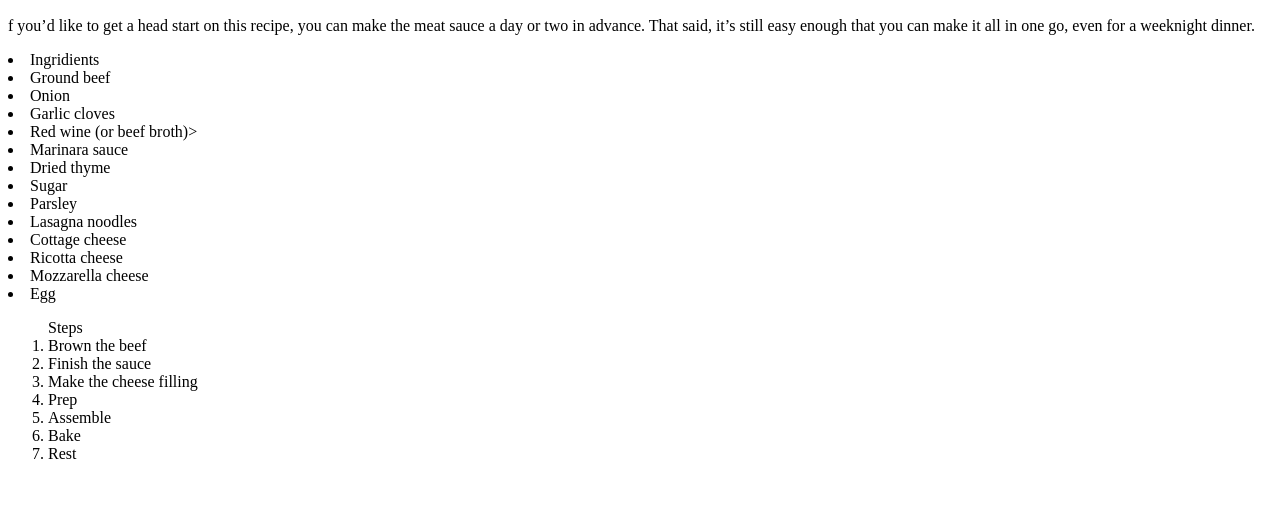
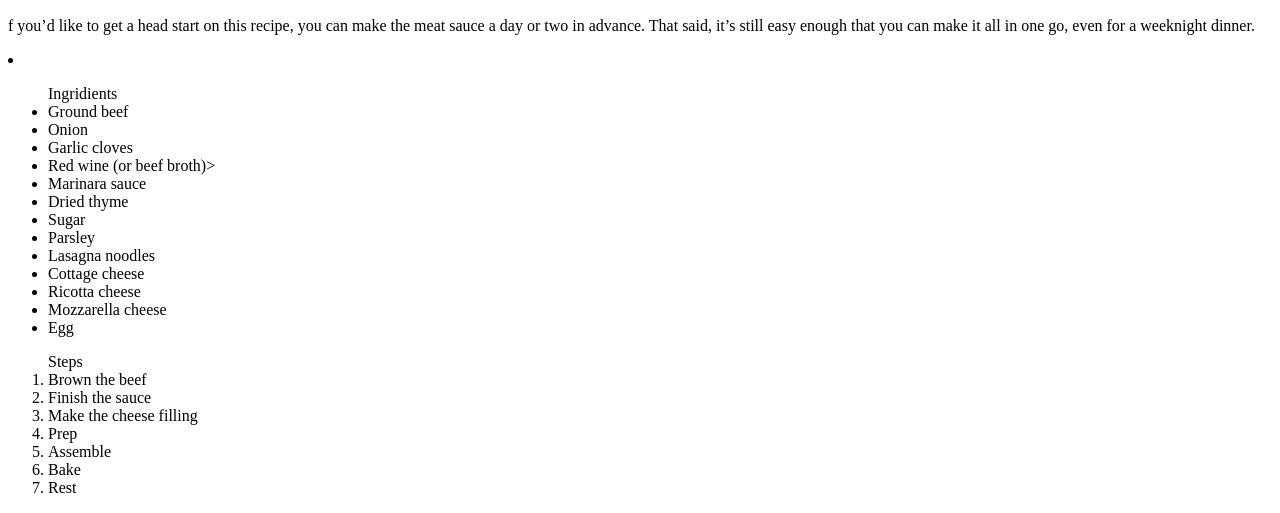
Before and after one commit to denizhadzi/odin-recipes, a plain HTML site: page recipes/lasagna.html in a window 1280 px wide. Shown: the part 434-947 px from the top of the page. Before the commit the page ends 913 px from the top, so only its background shows below. Drawn offline with Linux system fonts and the light colour scheme.

Commit message:
Correct sintax for the list ordering

```diff
--- a/recipes/lasagna.html
+++ b/recipes/lasagna.html
@@ -14,7 +14,7 @@
 
 
     <li>
-        <ui>Ingridients
+        <ul>Ingridients
             <li>Ground beef</li>
             <li>Onion</li>
             <li>Garlic cloves</li>
```
Also changed, not shown: recipes/lasagna1.html (+1 -1 lines), recipes/lasagna2.html (+1 -1 lines), recipes/lasagna3.html (+1 -1 lines).
